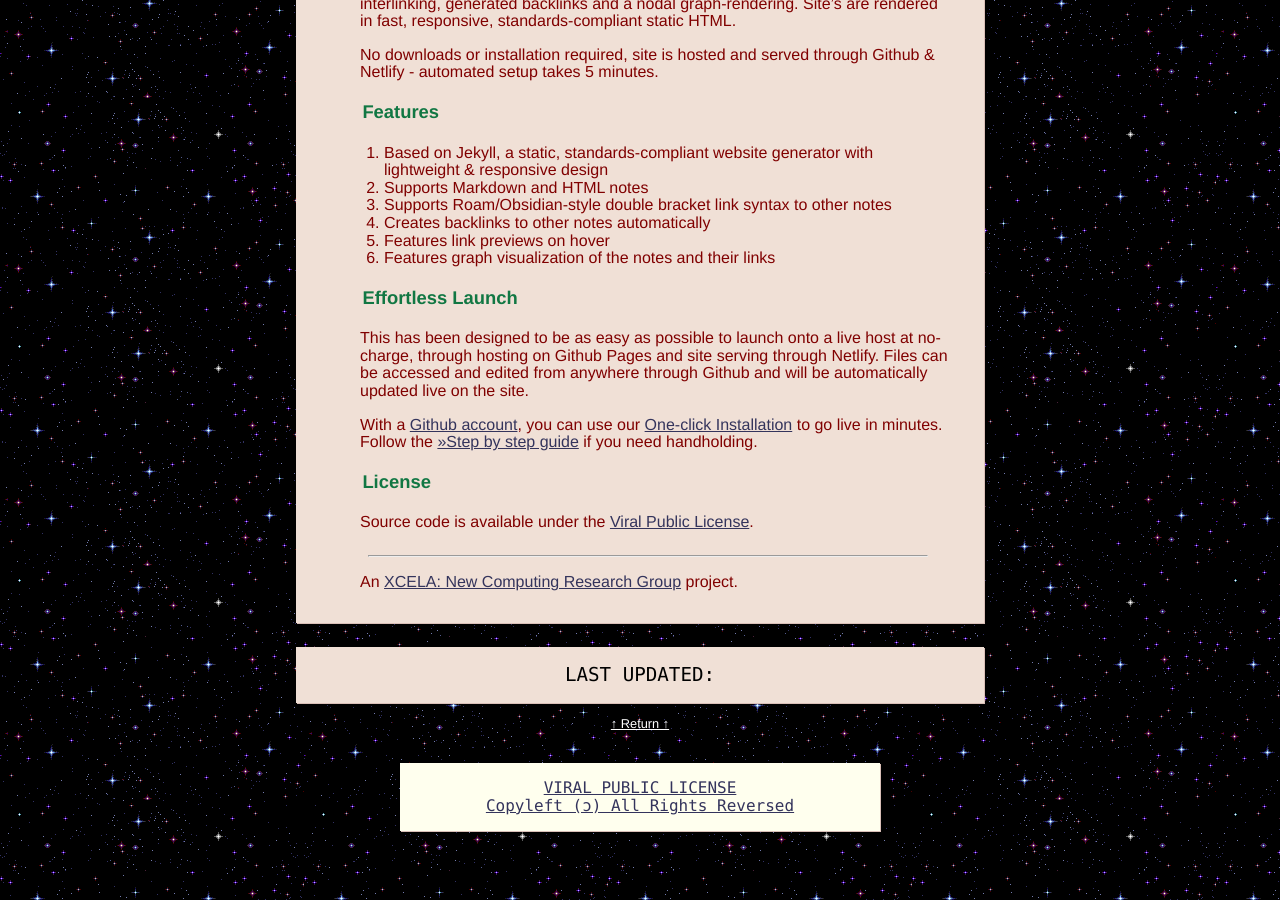
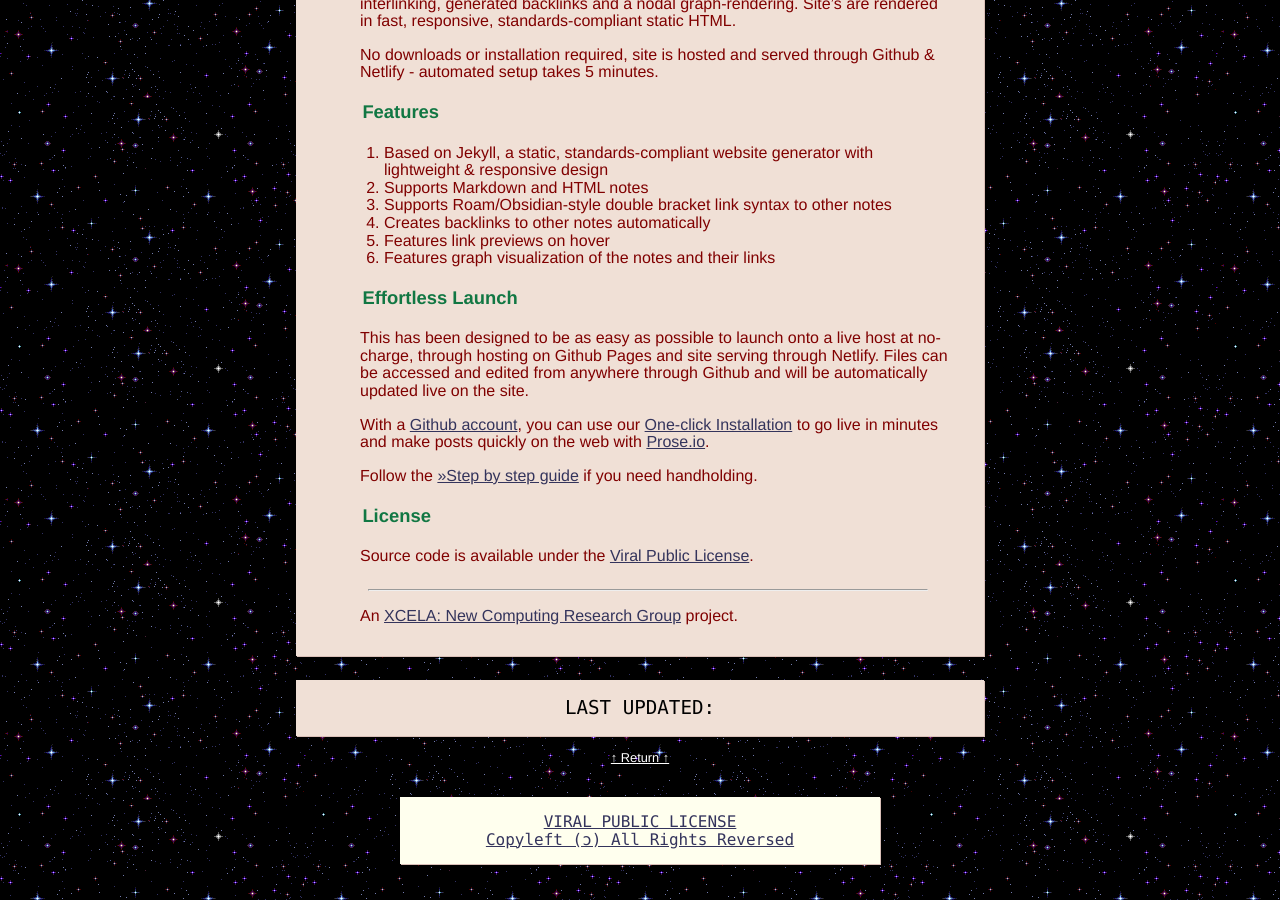
Before and after one commit to xcela/Exocore, a Jekyll site: the page built from _pages/index.md, in a window 1280 px wide and 900 px high, scrolled down 604 px. Built offline with Jekyll 4.4.1, drawn with Linux system fonts in a browser that asks for light colours.

Commit message:
Update index.md

```diff
--- a/_pages/index.md
+++ b/_pages/index.md
@@ -24,7 +24,9 @@ No downloads or installation required, site is hosted and served through Github
 
 This has been designed to be as easy as possible to launch onto a live host at no-charge, through hosting on Github Pages and site serving through Netlify. Files can be accessed and edited from anywhere through Github and will be automatically updated live on the site.
 
-With a [Github account](https://github.com/join), you can use our [One-click Installation](https://app.netlify.com/start/deploy?repository=https://github.com/xcela/exocore) to go live in minutes. Follow the [>>Step by step guide](step-by-step-tutorial) if you need handholding.
+With a [Github account](https://github.com/join), you can use our [One-click Installation](https://app.netlify.com/start/deploy?repository=https://github.com/xcela/exocore) to go live in minutes and make posts quickly on the web with [Prose.io](https://prose.io).
+
+Follow the [>>Step by step guide](step-by-step-tutorial) if you need handholding.
 
 ## License
 
```
